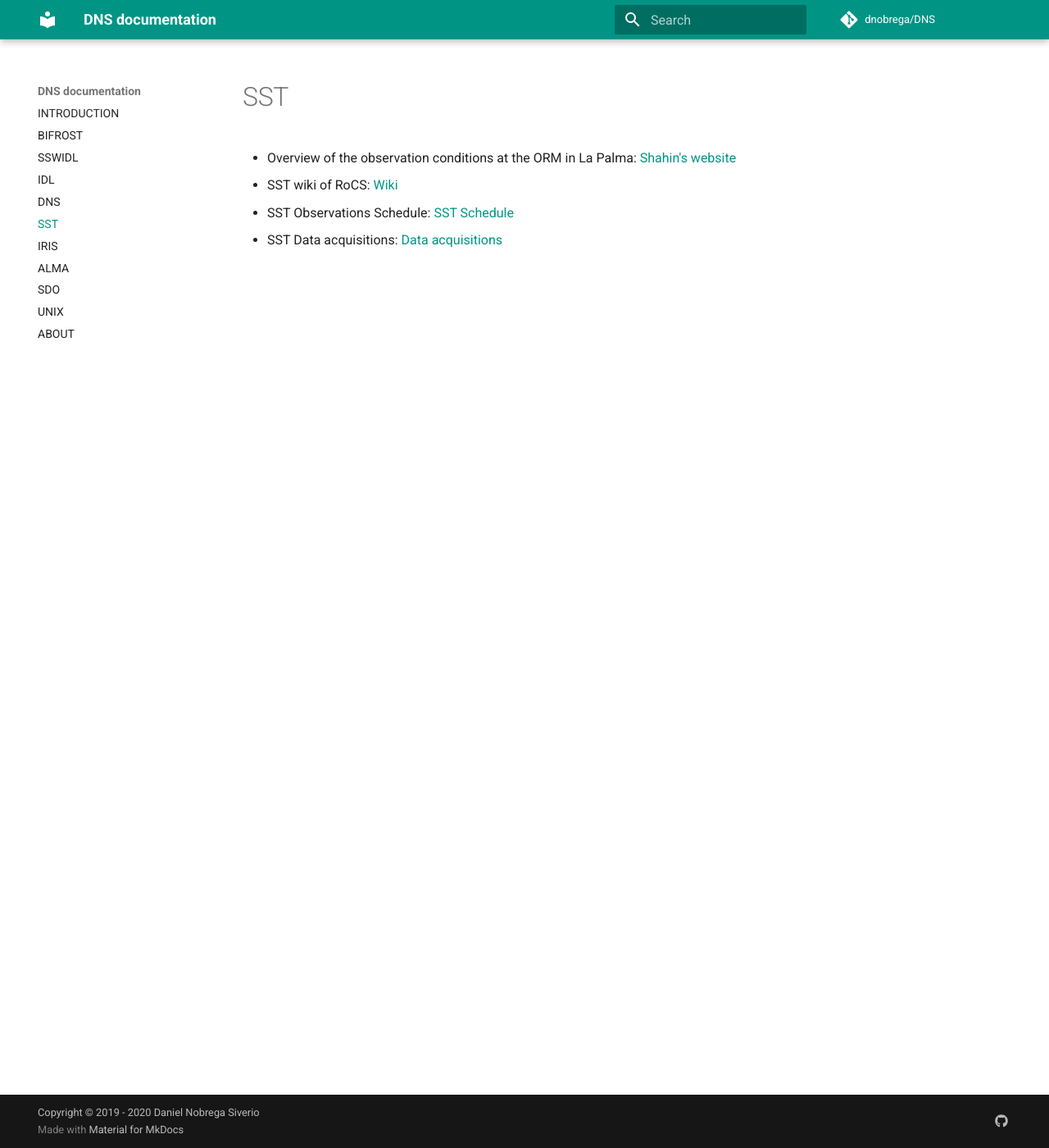
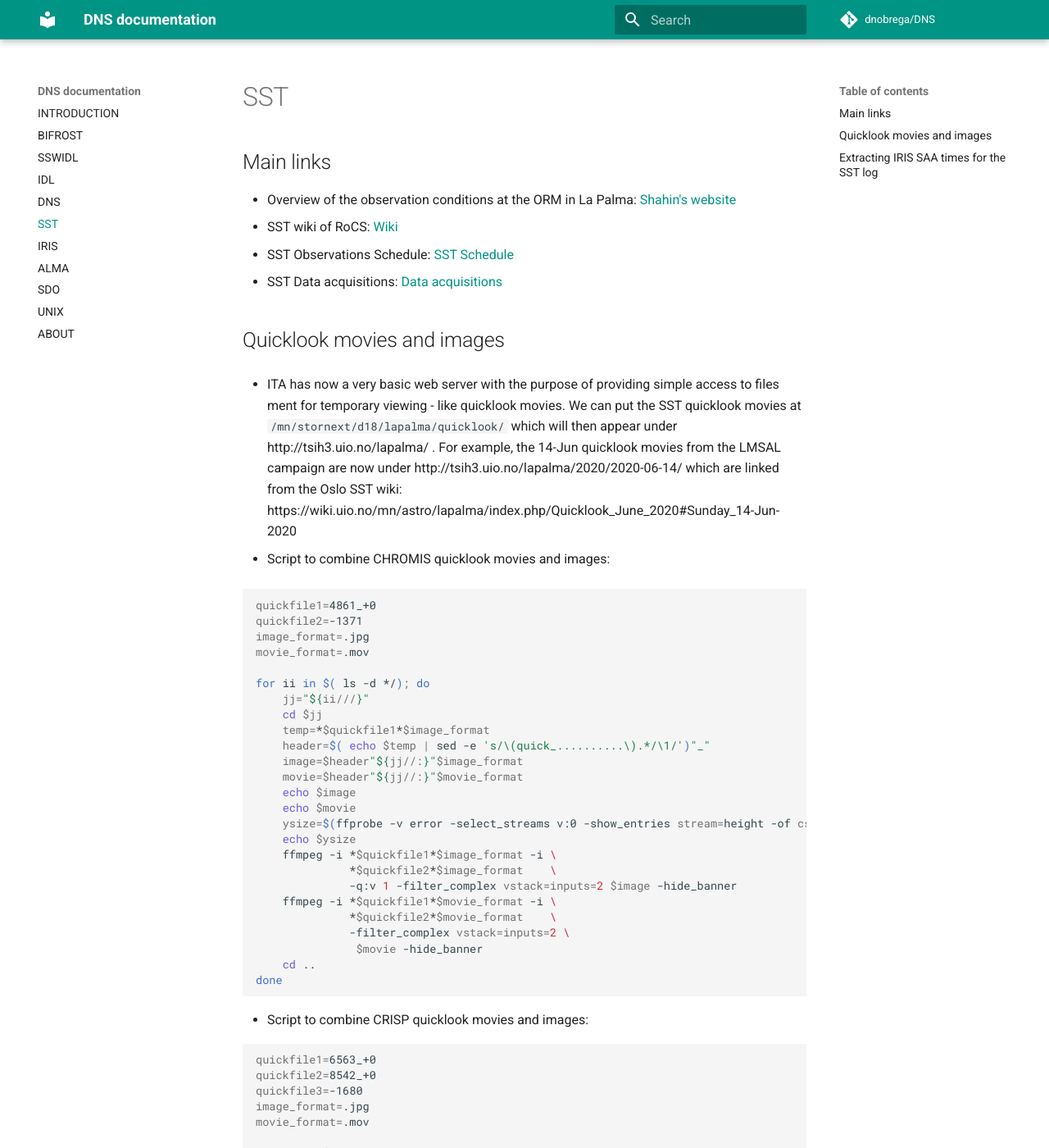
Before and after one commit to dnobrega/DNS, an MkDocs documentation site: the page built from docs/SST.md, in a window 1280 px wide and 1400 px high. Shown: the whole window at 82% size. Built offline with MkDocs 1.6.1 and Material for MkDocs 9.7.7, drawn with Linux system fonts in a browser that asks for light colours; comment, search, counter and statistics services are not loaded; some of the changed text lies outside the part shown.

Commit message:
Update SST.md

````diff
--- a/docs/SST.md
+++ b/docs/SST.md
@@ -1,6 +1,95 @@
 # SST
+
+## Main links
 
 - Overview of the observation conditions at the ORM in La Palma: [Shahin's website](https://shahin.website/sst/)
 - SST wiki of RoCS: [Wiki](https://wiki.uio.no/mn/astro/lapalma/)
 - SST Observations Schedule: [SST Schedule](https://dubshen.astro.su.se/wiki/index.php/Observations_schedule_2019)
 - SST Data acquisitions: [Data acquisitions](https://dubshen.astro.su.se/wiki/index.php/Data_acquisitions)
+
+## Quicklook movies and images
+
+- ITA has now a very basic web server with the purpose of providing simple access to files ment for temporary viewing - like quicklook movies.
+We can put the SST quicklook movies at `/mn/stornext/d18/lapalma/quicklook/` which will then appear under http://tsih3.uio.no/lapalma/
+. For example, the 14-Jun quicklook movies from the LMSAL campaign are now under http://tsih3.uio.no/lapalma/2020/2020-06-14/
+which are linked from the Oslo SST wiki: https://wiki.uio.no/mn/astro/lapalma/index.php/Quicklook_June_2020#Sunday_14-Jun-2020
+
+- Script to combine CHROMIS quicklook movies and images:
+```bash
+quickfile1=4861_+0
+quickfile2=-1371
+image_format=.jpg
+movie_format=.mov
+
+for ii in $( ls -d */); do
+    jj="${ii///}"
+    cd $jj
+    temp=*$quickfile1*$image_format
+    header=$( echo $temp | sed -e 's/\(quick_..........\).*/\1/')"_"
+    image=$header"${jj//:}"$image_format
+    movie=$header"${jj//:}"$movie_format
+    echo $image
+    echo $movie
+    ysize=$(ffprobe -v error -select_streams v:0 -show_entries stream=height -of csv=s=x:p=0 *$quickfile1*$image_format)
+    echo $ysize
+    ffmpeg -i *$quickfile1*$image_format -i \
+              *$quickfile2*$image_format    \
+              -q:v 1 -filter_complex vstack=inputs=2 $image -hide_banner
+    ffmpeg -i *$quickfile1*$movie_format -i \
+              *$quickfile2*$movie_format    \
+              -filter_complex vstack=inputs=2 \
+               $movie -hide_banner
+    cd ..
+done
+```
+
+- Script to combine CRISP quicklook movies and images:
+```bash
+quickfile1=6563_+0
+quickfile2=8542_+0
+quickfile3=-1680
+image_format=.jpg
+movie_format=.mov
+
+for ii in $( ls -d */); do
+    jj="${ii///}"
+    cd $jj
+    temp=*$quickfile1*$image_format
+    header=$( echo $temp | sed -e 's/\(quick_..........\).*/\1/')"_"
+    image=$header"${jj//:}"$image_format
+    movie=$header"${jj//:}"$movie_format
+    ffmpeg -i *$quickfile1*$image_format -i \
+              *$quickfile2*$image_format -i \
+              *$quickfile3*$image_format      \
+              -q:v 1 -filter_complex hstack=inputs=3 $image -hide_banner
+    ffmpeg -i *$quickfile1*$movie_format -i \
+              *$quickfile2*$movie_format -i \
+              *$quickfile3*$movie_format      \
+              -filter_complex hstack=inputs=3 $movie -hide_banner
+    cd ..
+done
+```
+
+## Extracting IRIS SAA times for the SST log
+
+This scripts extracts the IRIS SAA times and copy them in your clipboard on MacOs systems.
+```bash
+curl -s $1 | grep SAAI | awk '{print $2}' | sed -e 's/\(:..\).*/\1/' > saai.txt
+curl -s $1 | grep SAAO | awk '{print $2}' | sed 's/\(:..\).*/\1 IRIS in SAA <br\>/'  > saao.txt
+paste -d "~" saai.txt saao.txt | sed 's/~/ - /' | pbcopy -selection c
+rm saai.txt
+rm saao.txt
+```
+The input of the script is the following webpage where the IRIS SAA times are extracted from:
+[IRIS_SAA](https://dubshen.astro.su.se/wiki/index.php/Data_acquisitions)
+
+For Linux, if you have X installed you may define an equivalent to pbcopy from MacOS in this way :
+```bash
+alias pbcopy='xsel --clipboard --input'
+alias pbpaste='xsel --clipboard --output'
+```
+or with xclip:
+```bash
+alias pbcopy='xclip -selection clipboard'
+alias pbpaste='xclip -selection clipboard -o'
+```
````
